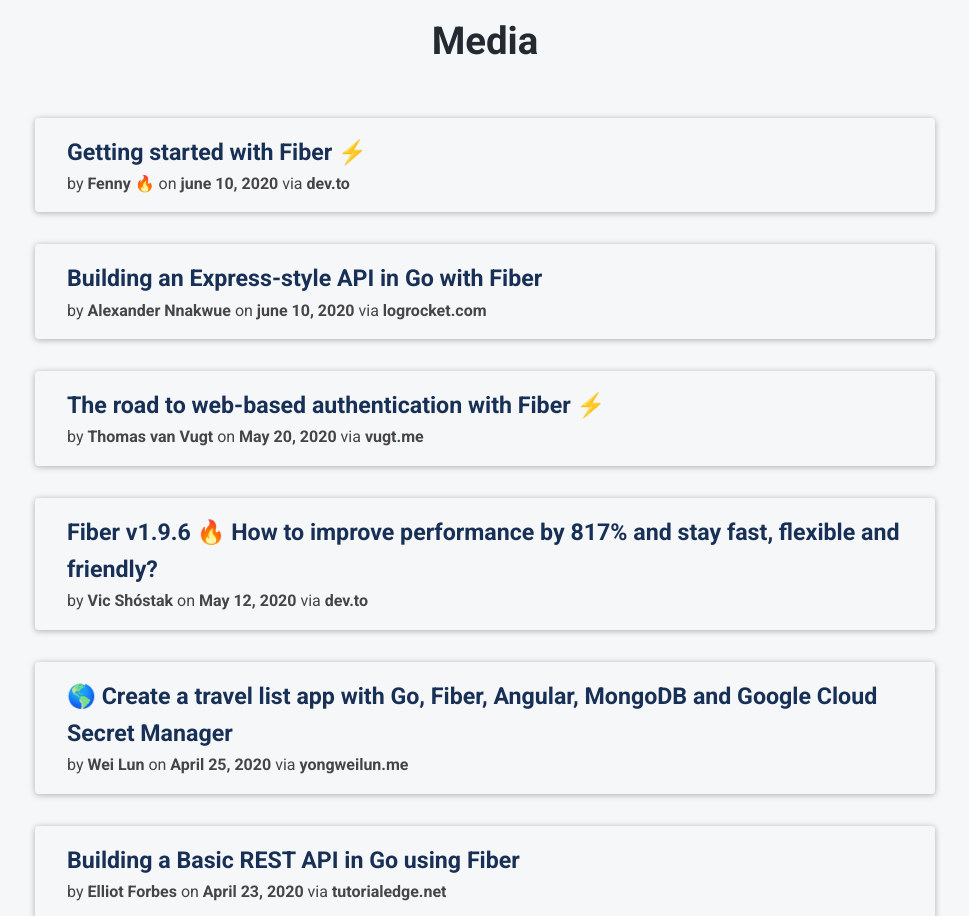
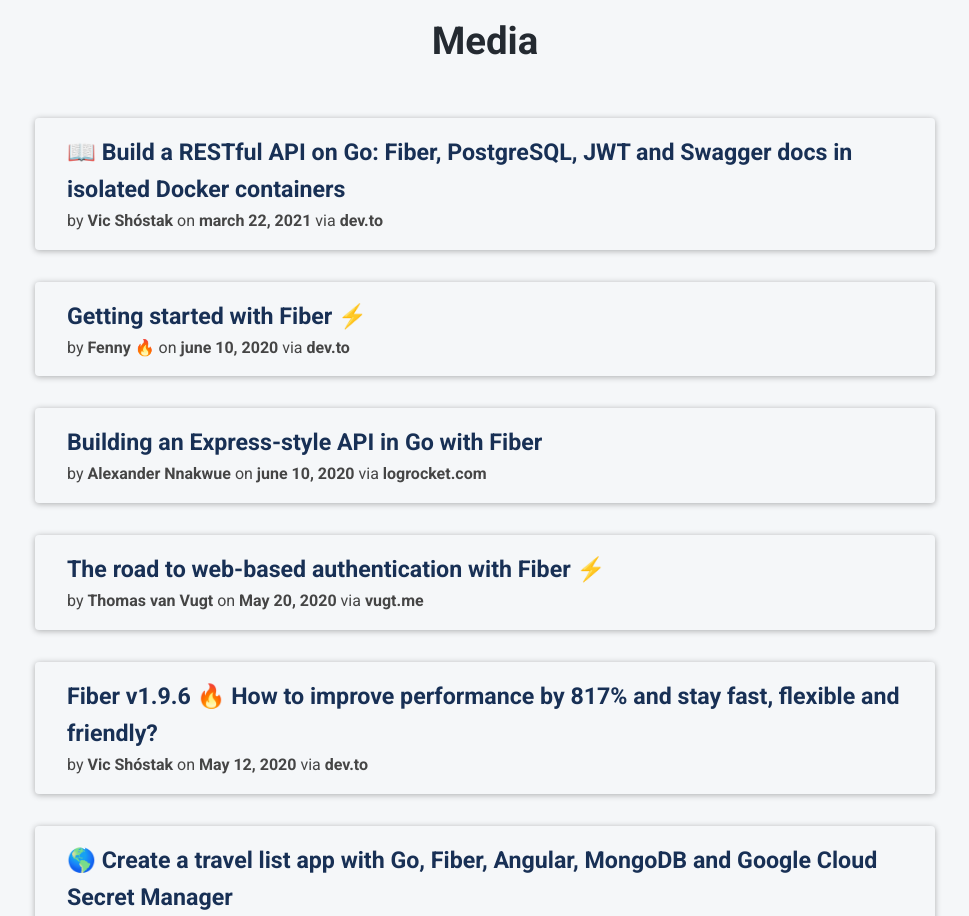
Before and after one commit to gofiber/website, a Next.js app: page / in a window 1280 px wide. Shown: the part 5680-6596 px from the top of the page, without its empty margins (155-1124 px from the left). Built offline with nearby package versions, Linux system fonts and the light colour scheme.

Commit message:
Add new article

```diff
--- a/components/blocks/MediaBlock.tsx
+++ b/components/blocks/MediaBlock.tsx
@@ -5,6 +5,13 @@
 
 class MediaBlock extends Component {
   private readonly items: MediaLinkItem[] = [
+    {
+      url: "https://dev.to/koddr/build-a-restful-api-on-go-fiber-postgresql-jwt-and-swagger-docs-in-isolated-docker-containers-475j",
+      website: "dev.to",
+      title: "📖 Build a RESTful API on Go: Fiber, PostgreSQL, JWT and Swagger docs in isolated Docker containers",
+      author: "Vic Shóstak",
+      date: "march 22, 2021"
+    },
     {
       url: "https://dev.to/fenny/getting-started-with-fiber-36b6",
       website: "dev.to",
```
